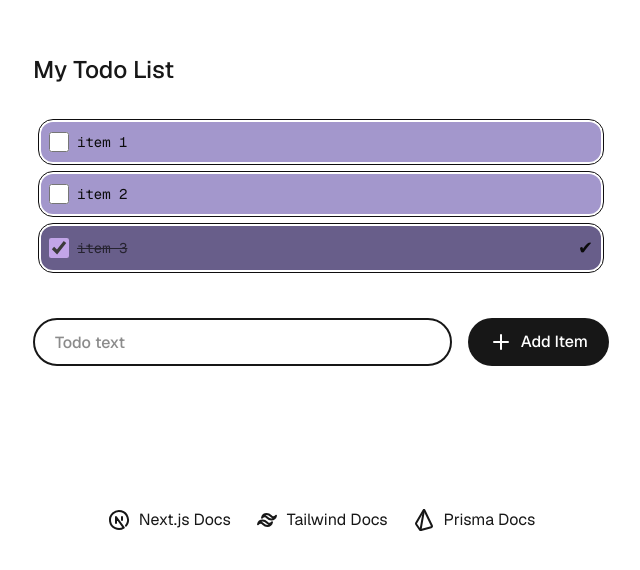
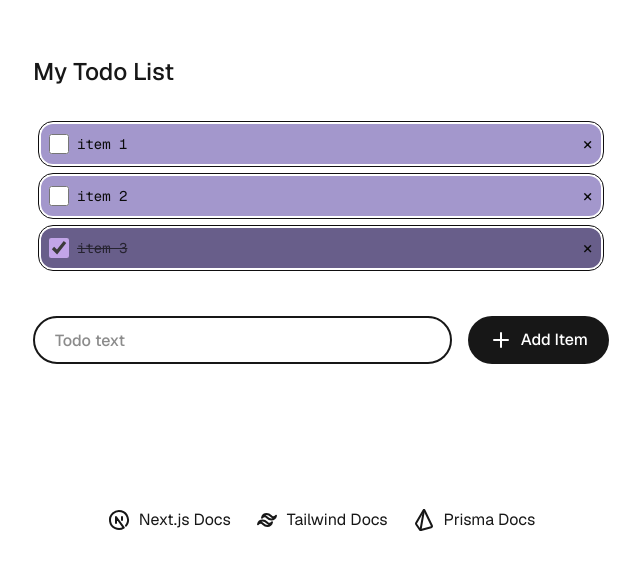
Before and after one commit to andrewtlu/odyssey-interview, a Next.js app: page / in a window 1280 px wide. Shown: the part 190-760 px from the top of the page, without its empty margins (319-959 px from the left). Built offline with nearby package versions, Linux system fonts and the light colour scheme.

Commit message:
complete task 4

```diff
--- a/src/app/Todo/Todo.tsx
+++ b/src/app/Todo/Todo.tsx
@@ -6,9 +6,16 @@ export type TodoItem = {
   completed: boolean;
 };
 
-export const Todo = ({ id: _id, text, completed }: TodoItem) => {
+
+type TodoProps = TodoItem & {
+  onClick: (id: number) => void;
+  onDelete: (id: number) => void;
+};
+
+export const Todo = ({ id, text, completed, onClick, onDelete }: TodoProps) => {
   return (
-    <li
+    <div
+    onClick={() => onClick(id)}
       className="px-2 flex items-center justify-between gap-2 py-2 rounded-md cursor-pointer"
       style={{
         outline: "1px solid #0f0e0f",
@@ -39,7 +46,21 @@ export const Todo = ({ id: _id, text, completed }: TodoItem) => {
         </span>
       </label>
 
-      {completed && <span className="ml-auto text-lg">✔</span>}
-    </li>
+        <button
+        onClick={(e) => {
+          e.stopPropagation();
+          onDelete(id);
+        }}
+        style={{
+          marginLeft: "auto",
+          background: "transparent",
+          fontSize: "18px",
+          lineHeight: 1,
+          cursor: "pointer",
+        }}
+      >
+        ×
+      </button>
+    </div>
   );
 };
--- a/src/app/Todo/TodoList.tsx
+++ b/src/app/Todo/TodoList.tsx
@@ -17,12 +17,18 @@ export const TodoList = ({ initialTodos }: { initialTodos?: TodoItem[] }) => {
   const addNewTodo = () => {
     const text = newTodoText.trim();
     if (!text) return;
+    setTodos((prev) => prev.concat({ id: todos.length+ 1, text, completed: false }));
+    setNewTodoText("");
+  };
 
-    setTodos((prev) => [
-      ...prev,
-      { id: todos.length+1, text, completed: false },
-    ]);
-    setNewTodoText("");
+  const toggleTodo = (id: number) => {
+    setTodos((prev) =>
+      prev.map((t) => (t.id === id ? { ...t, completed: !t.completed } : t))
+    );
+  };
+
+  const deleteTodo = (id: number) => {
+    setTodos((prev) => prev.filter((t) => t.id !== id));
   };
 
   return (
@@ -31,7 +37,7 @@ export const TodoList = ({ initialTodos }: { initialTodos?: TodoItem[] }) => {
 
       <ul className="font-mono list-inside list-decimal text-sm/6 text-center sm:text-left bg- w-full px-2 py-1 rounded-md flex flex-col">
         {todos.map((val) => (
-          <Todo key={val.id} id={val.id} text={val.text} completed={val.completed} />
+          <Todo key={val.id} id={val.id} text={val.text} completed={val.completed} onClick={toggleTodo} onDelete={deleteTodo}/>
         ))}
       </ul>
       <div className="flex gap-4 items-center flex-col sm:flex-row w-full">
```
